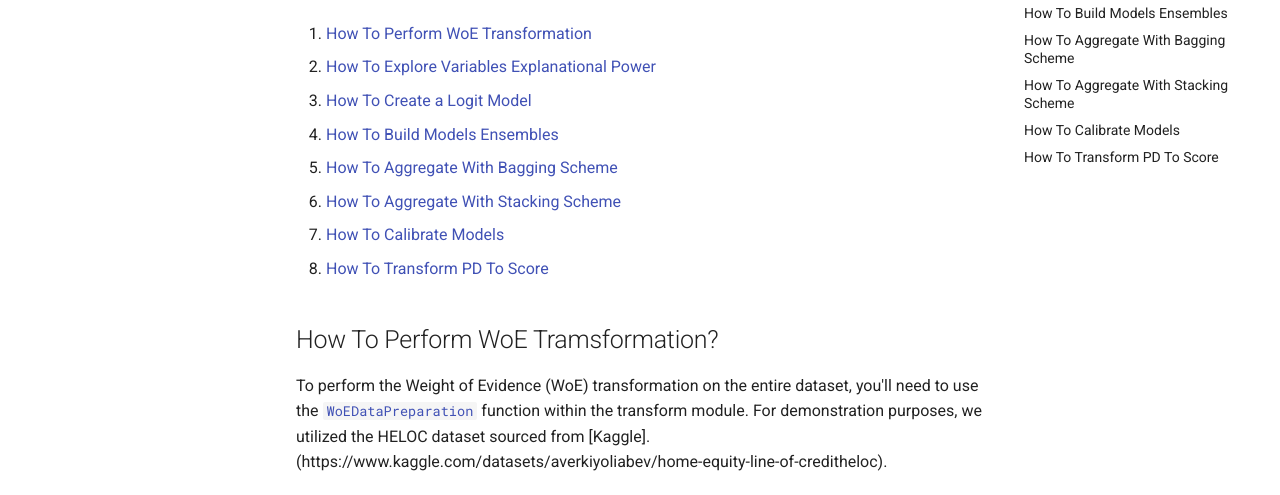
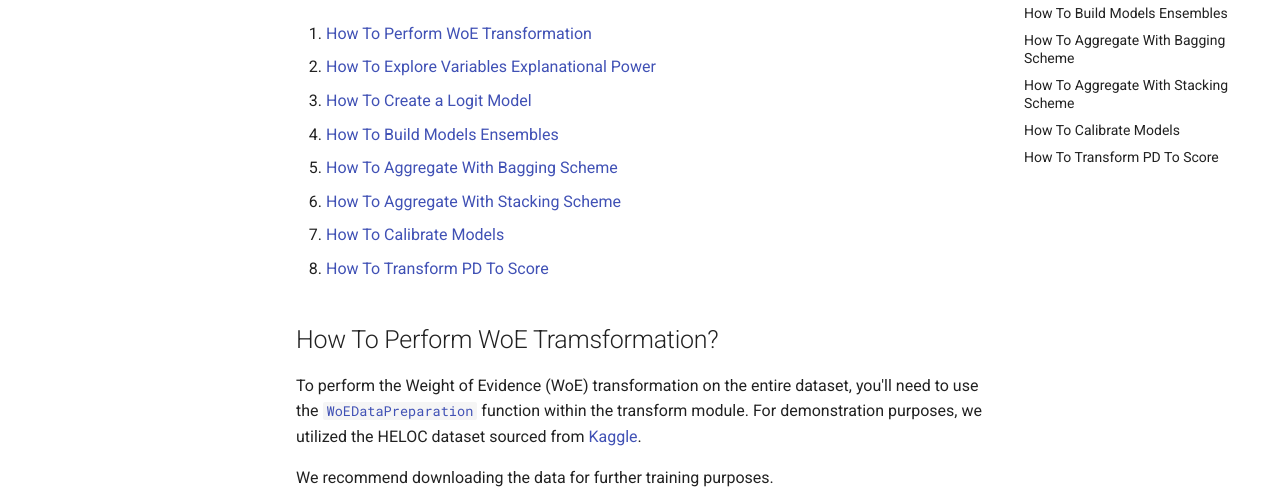
Before and after one commit to bidzhoyandavid/combat, a plain HTML site: page how-to-guides/index.html in a window 1280 px wide. Shown: the part 242-737 px from the top of the page. Drawn offline with Linux system fonts and the light colour scheme.

Commit message:
Deployed 5f63bcc with MkDocs version: 1.5.3

```diff
--- a/how-to-guides/index.html
+++ b/how-to-guides/index.html
@@ -448,7 +448,7 @@ provided in this project.</p>
 <li><a href="#how-to-transform-pd-to-score">How To Transform PD To Score</a></li>
 </ol>
 <h2 id="how-to-perform-woe-tramsformation">How To Perform WoE Tramsformation? <a name='how-to-perform-woe-tramsformation'></a></h2>
-<p>To perform the Weight of Evidence (WoE) transformation on the entire dataset, you'll need to use the <a href="../WoEDataPreparation/"><code>WoEDataPreparation</code></a> function within the transform module. For demonstration purposes, we utilized the HELOC dataset sourced from [Kaggle].(https://www.kaggle.com/datasets/averkiyoliabev/home-equity-line-of-creditheloc).</p>
+<p>To perform the Weight of Evidence (WoE) transformation on the entire dataset, you'll need to use the <a href="../WoEDataPreparation/"><code>WoEDataPreparation</code></a> function within the transform module. For demonstration purposes, we utilized the HELOC dataset sourced from <a href="https://www.kaggle.com/datasets/averkiyoliabev/home-equity-line-of-creditheloc">Kaggle</a>.</p>
 <p>We recommend downloading the data for further training purposes.</p>
 <pre><code class="language-python">from combat.transform import *
 
```
Also changed, not shown: 1 other file.
